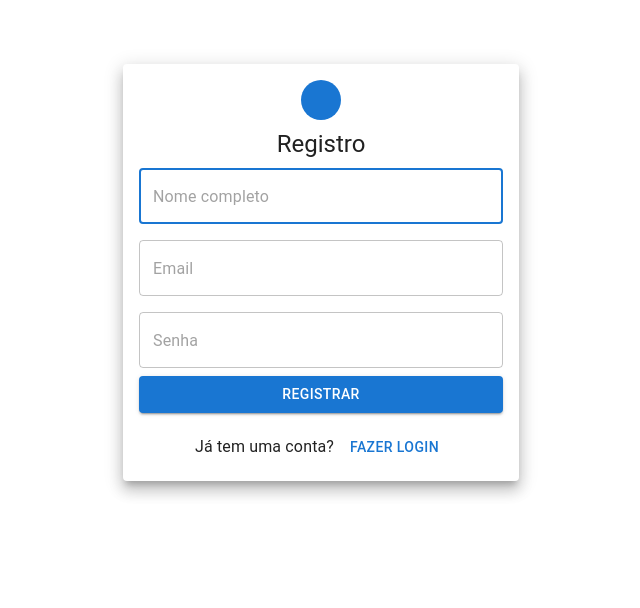
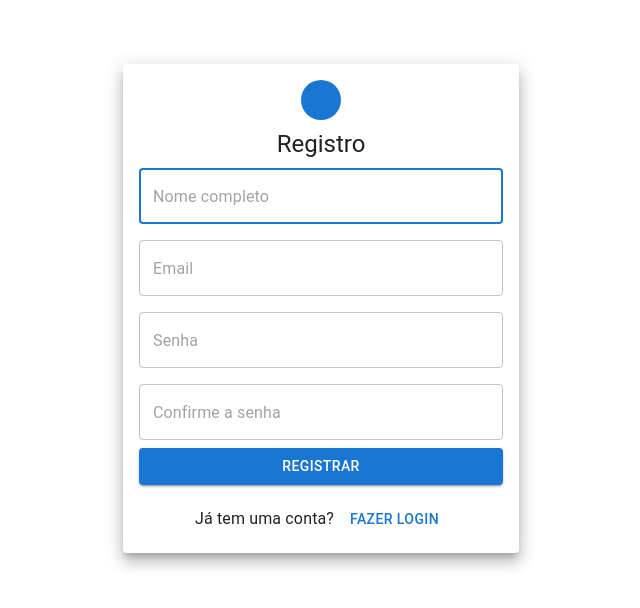
Before and after one commit to Renanmv99/taskManagerSyonet, a React (Vite) app in the folder frontend/: page /register in a window 1280 px wide. Shown: the top 608 px of the page, without its empty margins (319-959 px from the left). Built offline with nearby package versions, Linux system fonts and the light colour scheme; no server answers; some icons are missing.

Commit message:
feedbacks e confirmação de senha

```diff
--- a/frontend/src/pages/Register.tsx
+++ b/frontend/src/pages/Register.tsx
@@ -25,6 +25,7 @@ export default function Register() {
   const [name, setName] = useState("");
   const [email, setEmail] = useState("");
   const [password, setPassword] = useState("");
+  const [password2, setPassword2] = useState("");
   const [admin, setAdmin] = useState(false);
   const [error, setError] = useState("");
   const navigate = useNavigate();
@@ -94,6 +95,21 @@ export default function Register() {
       return;
     }
 
+    if (!password2.trim()) {
+      showSnackbar("Preencha os dois campos de senha!", "error");
+      return;
+    }
+
+    if(password.length < 5){
+      showSnackbar("Senha precisa de no mínimo 5 caracteres", "error");
+      return;
+    }
+
+    if (password != password2) {
+      showSnackbar("Senhas precisam ser iguais!", "error");
+      return;
+    }
+
     try {
       const res = await fetch("http://localhost:8080/auth/register", {
         method: "POST",
@@ -138,6 +154,7 @@ export default function Register() {
           </Typography>
 
           <Box component="form" onSubmit={handleRegister} noValidate sx={{ mt: 1 }}>
+
             <TextField
               fullWidth
               value={name}
@@ -164,8 +181,19 @@ export default function Register() {
               required
               type="password"
               value={password}
+              sx={{ mb: 2 }}
               onChange={(e) => setPassword(e.target.value)}
             />
+
+            <TextField
+              placeholder="Confirme a senha"
+              fullWidth
+              required
+              type="password"
+              value={password2}
+              onChange={(e) => setPassword2(e.target.value)}
+            />
+
 
             {admin && (
               <FormControlLabel
```
